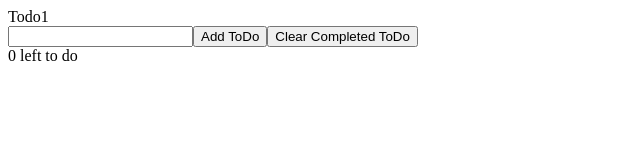
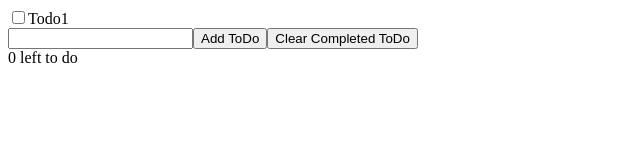
Before and after one commit to ankitshaji/react-basic, a React (Create React App) app: page / in a window 1280 px wide. Shown: the top 160 px of the page, without its empty margins (0-640 px from the left). Built offline with nearby package versions, Linux system fonts and the light colour scheme.

Commit message:
addin checkbox(todo.completed=false) for each todo

```diff
--- a/src/ToDo.js
+++ b/src/ToDo.js
@@ -2,5 +2,12 @@ import React from "react";
 
 //Todo Component gets passed in todo prop
 export default function ToDo({ todo }) {
-  return <div>{todo.name}</div>;
+  return (
+    <div>
+      <label>
+        <input type= "checkbox" checked={todo.complete}/>
+        {todo.name}
+      </label>
+    </div>
+  );
 }
```
